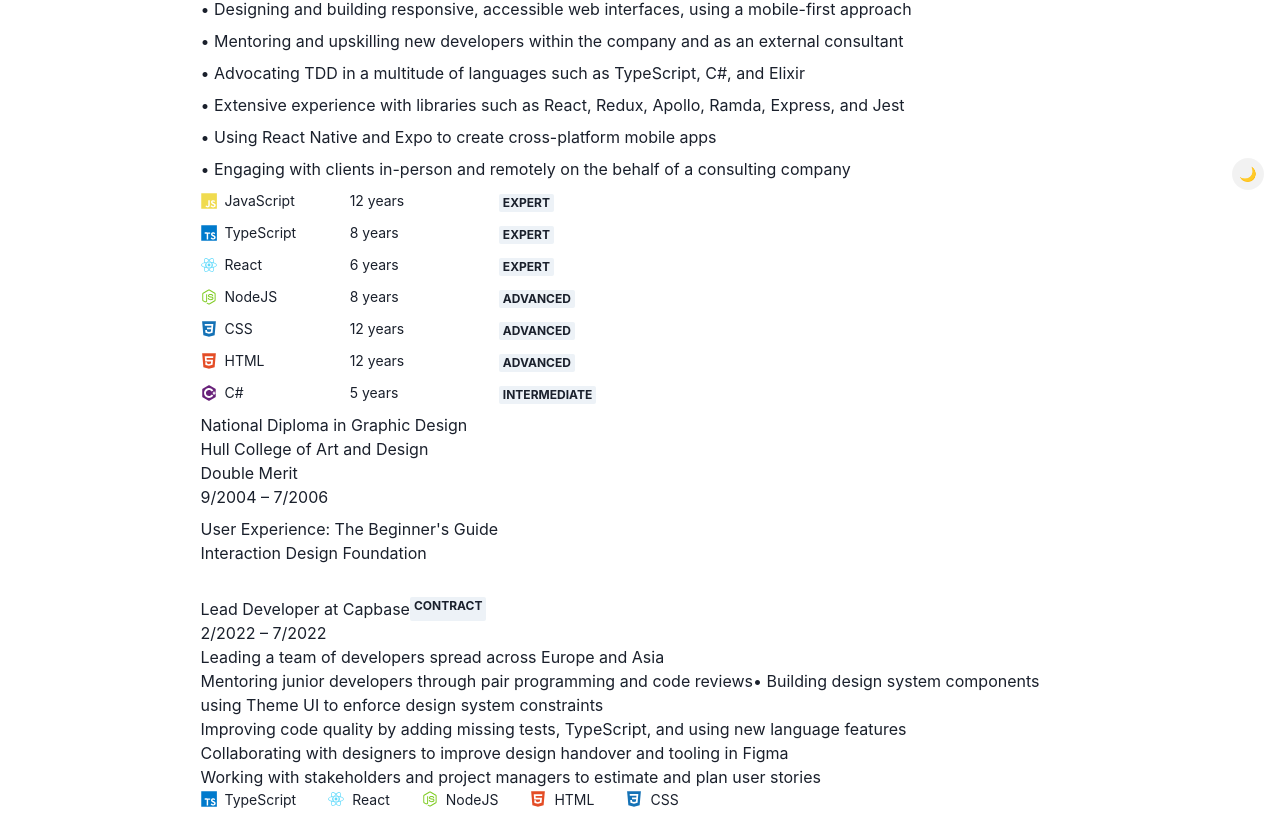
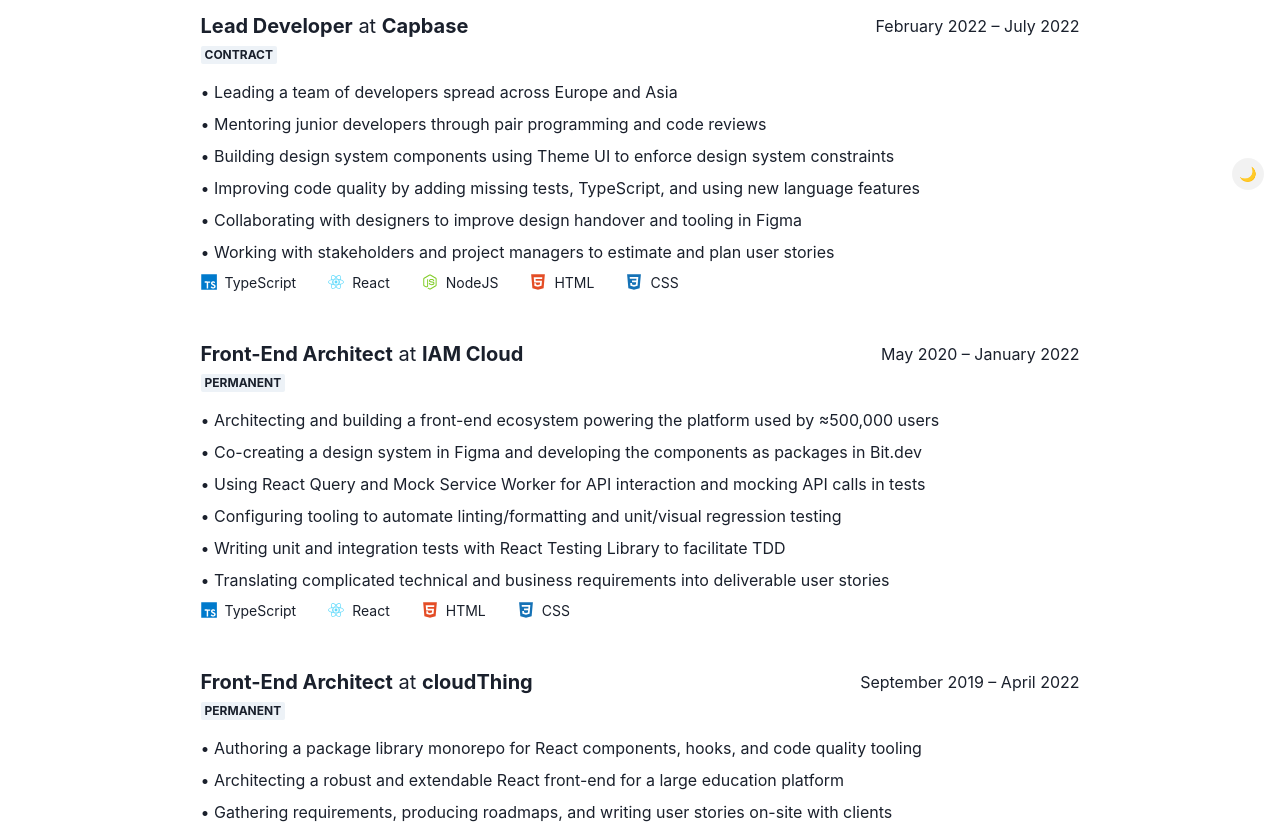
Before and after one commit to cpoliver/resumate, a React (Create React App) app: page / in a window 1280 px wide. Shown: the part 594-1418 px from the top of the page. Built offline with nearby package versions, Linux system fonts and the light colour scheme.

Commit message:
style: general styling improvemens

```diff
--- a/src/common/utils.ts
+++ b/src/common/utils.ts
@@ -1,6 +1,10 @@
+import { MONTH_NAMES } from "./constants"
 import { Duration } from "types/common"
 
 export const formatDuration = (duration: Duration) =>
-  [`${duration.from.month}/${duration.from.year}`, duration.to && `${duration.to.month}/${duration.to.year}`]
+  [
+    `${MONTH_NAMES[duration.from.month]} ${duration.from.year}`,
+    duration.to && `${MONTH_NAMES[duration.to.month]} ${duration.to.year}`,
+  ]
     .filter(Boolean)
     .join(" – ")
--- a/src/components/Resume/Resume.tsx
+++ b/src/components/Resume/Resume.tsx
@@ -21,7 +21,7 @@
   <Stack spacing={4}>
     <Stack spacing={0}>
       <Name {...name} />
-      <Heading as="h3" fontWeight="normal">
+      <Heading as="h4" fontStyle="italic" fontWeight="normal">
         {title}
       </Heading>
     </Stack>
--- a/src/components/Summary/Summary.tsx
+++ b/src/components/Summary/Summary.tsx
@@ -31,16 +31,12 @@
   </Stack>
 )
 
-const KeySkills: React.FC<{ keySkills: KeySkill[] }> = ({ keySkills }) => (
+const KeySkills: React.FC<{ keySkills: KeySkill[] }> = ({ children }) => (
   <Stack>
     <Heading as="h4" size="md">
       Key Skills
     </Heading>
-    <List as={Stack} spacing={2}>
-      {keySkills.map((keySkill) => (
-        <SummaryItem key={getKey(keySkill)} {...keySkill} />
-      ))}
-    </List>
+    <Stack spacing={2}>{children}</Stack>
   </Stack>
 )
 
@@ -61,10 +57,11 @@
   yearsExperience,
   skillLevel,
 }) => (
-  <Flex align="center" gap={2} maxW="50%">
+  <Flex align="center" bg="whiteAlpha.100" gap={2} maxW="50%" p={2}>
     <Box flex={1}>
-      <TechnologyIcon technology={technology} />
+      <TechnologyIcon technology={technology} hideLabel />
     </Box>
+    <Stack flex={4} spacing={1}>
       {description && <Text flex={1}>{description}</Text>}
       {yearsExperience && (
         <Text flex={1} fontSize="sm">
@@ -76,6 +73,7 @@
           <Badge size="sm">{skillLevel}</Badge>
         </Box>
       )}
+    </Stack>
   </Flex>
 )
 
@@ -89,9 +87,31 @@
 
 const SummaryItemEducation: React.FC<Education> = ({ institution, course, grade, duration }) => (
   <Stack spacing={0}>
-    <Text>{course}</Text>
-    <Text>{institution.name}</Text>
+    <Flex>
+      <Heading as="h4" flex={1} size="md">
+        {course}
+      </Heading>
+      {duration && <Text>{formatDuration(duration)}</Text>}
+    </Flex>
+    <Heading as="h4" fontWeight="medium" size="md">
+      {institution.name}
+    </Heading>
     {grade && <Text>{grade}</Text>}
+  </Stack>
+)
+
+const SummaryItemTraining: React.FC<Training> = ({ institution, course, duration }) => (
+  <Stack spacing={0}>
+    <Flex>
+      <Heading as="h4" flex={1} size="md">
+        {course}
+      </Heading>
+      {duration && <Text>{formatDuration(duration)}</Text>}
+    </Flex>
+    <Heading as="h4" fontWeight="medium" size="md">
+      {institution.name}
+    </Heading>
+    {/* {grade && <Text>{grade}</Text>} */}
     {duration && (
       <Flex>
         <Text>{formatDuration(duration)}</Text>
@@ -99,19 +119,3 @@
     )}
   </Stack>
 )
-
-const SummaryItemTraining: React.FC<Training> = ({ institution, course, duration }) => (
-  <Stack spacing={0}>
-    <Text>{course}</Text>
-    <Text>{institution.name}</Text>
-    {/* {grade && <Text>{grade}</Text>} */}
-    {duration && (
-      <Flex>
-        <Text>
-          {duration.from.month}/{duration.from.year}
-        </Text>
-        <Text>{formatDuration(duration)}</Text>
-      </Flex>
-    )}
-  </Stack>
-)
--- a/src/components/WorkHistory/WorkHistory.tsx
+++ b/src/components/WorkHistory/WorkHistory.tsx
@@ -1,4 +1,4 @@
-import { Badge, Flex, List, ListItem, Stack, Text } from "@chakra-ui/react"
+import { Badge, Flex, Heading, Link, List, ListItem, Stack, Text } from "@chakra-ui/react"
 import React from "react"
 
 import { formatDuration } from "common/utils"
@@ -11,7 +11,7 @@
 export type WorkHistoryProps = Pick<Resume, "workHistory">
 
 export const WorkHistory: React.FC<WorkHistoryProps> = ({ workHistory }) => (
-  <Stack gap={4}>
+  <Stack gap={6}>
     {workHistory.map((workHistoryItem) => (
       <WorkHistoryItem key={getKey(workHistoryItem)} {...workHistoryItem} />
     ))}
@@ -27,14 +27,22 @@
   items,
   technologies,
 }) => (
-  <Stack spacing={0}>
+  <Stack borderTopColor="whiteAlpha.200" borderTopWidth="1px" pt={4} spacing={2}>
     <Flex>
-      <Text>
-        {role} at {company.name}
-      </Text>
+      <Heading as="h4" flex={1} size="md">
+        {role}
+        <Text as="span" fontWeight="normal">
+          &nbsp;at&nbsp;
+        </Text>
+        <Link href={company.url ?? "#"} target="blank">
+          {company.name}
+        </Link>
+      </Heading>
+      <Text>{formatDuration(duration)}</Text>
+    </Flex>
+    <Flex>
       <Badge>{workType}</Badge>
     </Flex>
-    <Text>{formatDuration(duration)}</Text>
     <Text>{summary}</Text>
     <ItemList items={items} />
     <TechnologyList technologies={technologies} />
@@ -42,9 +50,9 @@
 )
 
 const ItemList: React.FC<Pick<WorkHistoryItemProps, "items">> = ({ items }) => (
-  <List>
+  <List as={Stack} spacing={2}>
     {items.map((item) => (
-      <ListItem key={item}>{item}</ListItem>
+      <ListItem key={item}>• {item}</ListItem>
     ))}
   </List>
 )
--- a/src/mocks/workHistory.ts
+++ b/src/mocks/workHistory.ts
@@ -20,7 +20,8 @@
   },
   items: [
     "Leading a team of developers spread across Europe and Asia",
-    "Mentoring junior developers through pair programming and code reviews• Building design system components using Theme UI to enforce design system constraints",
+    "Mentoring junior developers through pair programming and code reviews",
+    "Building design system components using Theme UI to enforce design system constraints",
     "Improving code quality by adding missing tests, TypeScript, and using new language features",
     "Collaborating with designers to improve design handover and tooling in Figma",
     "Working with stakeholders and project managers to estimate and plan user stories",
@@ -149,12 +150,12 @@
   workType: "contract",
   duration: {
     from: {
-      month: 1,
-      year: 1991,
+      month: 7,
+      year: 2016,
     },
     to: {
-      month: 2,
-      year: 1992,
+      month: 1,
+      year: 2017,
     },
   },
   items: [
```
Lines whose indentation alone changed are shown as unchanged.
